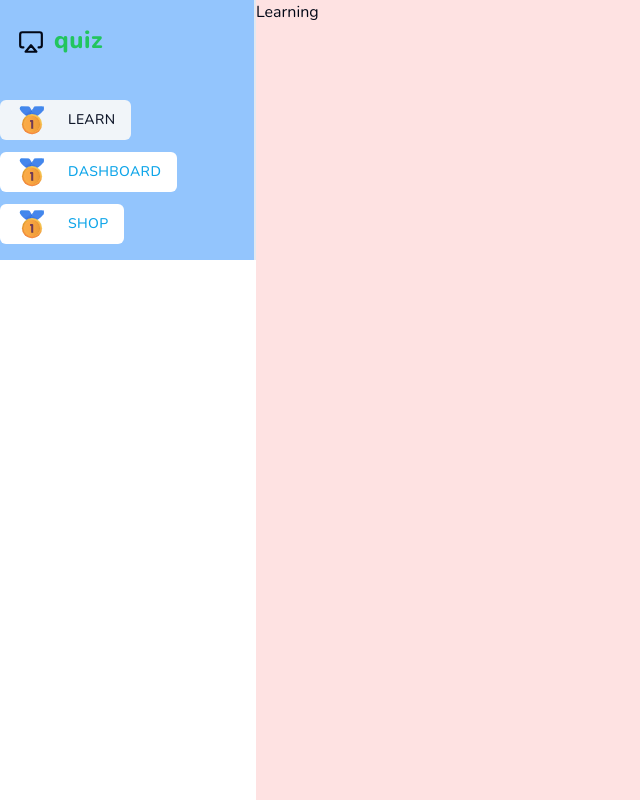
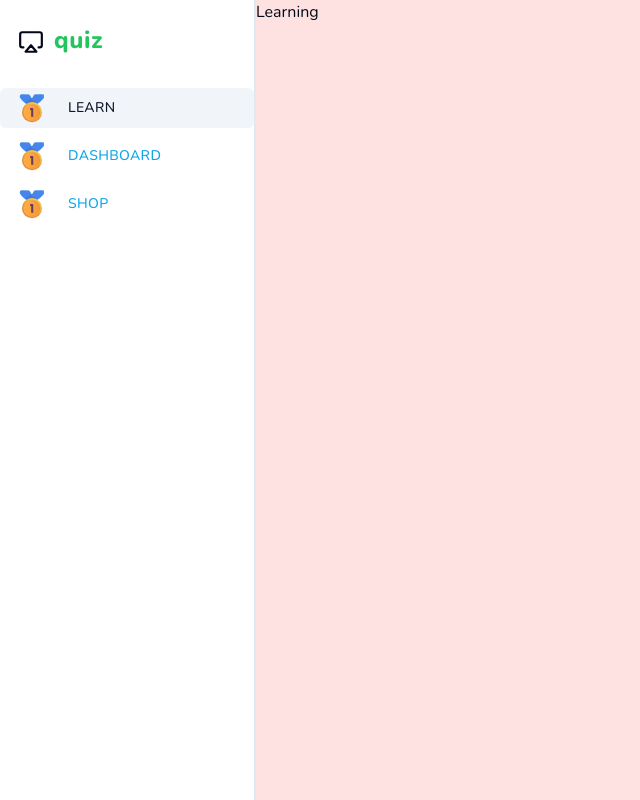
Before and after one commit to MarkDuLJ/quiz-app, a Next.js app: page /learn in a window 1280 px wide. Shown: the whole page, without its empty margins (0-640 px from the left). Built offline with nearby package versions, Linux system fonts and the light colour scheme.

Commit message:
better sidebar layout

```diff
--- a/components/side-bar.tsx
+++ b/components/side-bar.tsx
@@ -7,9 +7,7 @@ import { ClerkLoaded, ClerkLoading, UserButton } from "@clerk/nextjs";
 
 export const Sidebar =({className}:{className?:string})=>{
     return (
-        <div className={cn("flex flex-col bg-blue-300 lg:w-[256px] lg:fixed left-0 top-0 px4 border-r-2",className)}>
-
-            <div className="flex flex-col gap-y-3 flex-wrap items-start ">
+        <div className={cn("flex flex-col h-full lg:w-[256px] lg:fixed left-0 top-0 px4 border-r-2",className)}>
 
                 <Link href="/learn">
                     <div className="flex items-center pt-6 pl-4 pb-8 gap-x-2">
@@ -17,12 +15,15 @@ export const Sidebar =({className}:{className?:string})=>{
                         <h1 className="text-2xl font-extrabold text-green-500 tracking-wide">quiz</h1>
                     </div>
                 </Link>
+
+                <div className="flex flex-col gap-y-2 flex-1">
                     <SidebarButton href="/learn" label="Learn" iconSrc="/leaderboard.svg" />
                     <SidebarButton href="/dashboard" label="dashboard" iconSrc="/leaderboard.svg" />
                     <SidebarButton href="/shop" label="shop" iconSrc="/leaderboard.svg" />
                 </div>
 
-            <div className="flex justify-center items-center pt-4 pr-8">
+
+            <div className="flex justify-center pb-8 ">
                     <ClerkLoading>
                         <Loader className="h-5 w-5 text-muted-foreground animate-spin"/>
                     </ClerkLoading>
--- a/components/sidebar-button.tsx
+++ b/components/sidebar-button.tsx
@@ -17,10 +17,14 @@ export const SidebarButton = ({
     const pathname = usePathname()
     const active = pathname ===href
     return (
-        <Button variant={active ?  "secondary" : "primaryOutline" }>
-            <Image src={iconSrc} alt={label} className="mr-5" height={32} width={32}/>
+        <Button
+            variant={active ?  "secondary" : "primaryOutline"}
+            className="justify-start h-[52px"
+            asChild
+        >
             <Link href={href}>
-            {label}
+                <Image src={iconSrc} alt={label} className="mr-5" height={32} width={32}/>
+                {label}
             </Link>
         </Button>
     )
```
Lines whose indentation alone changed are shown as unchanged.
